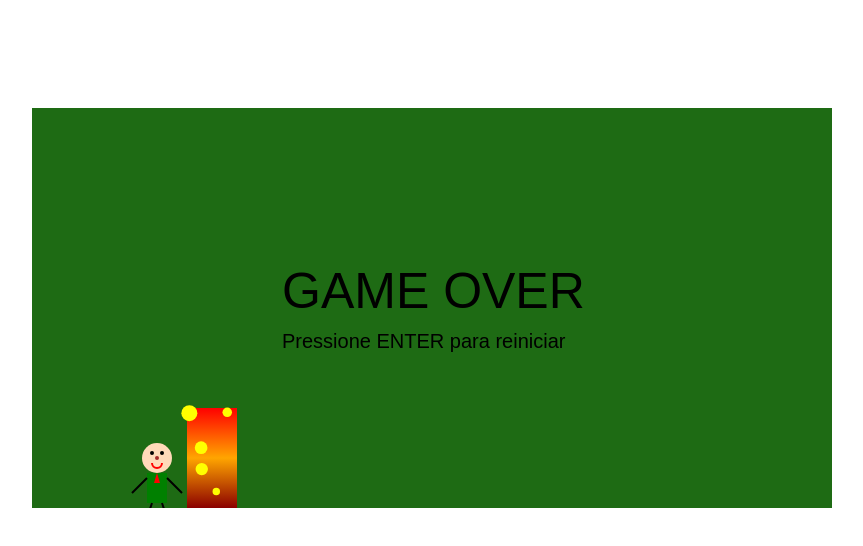
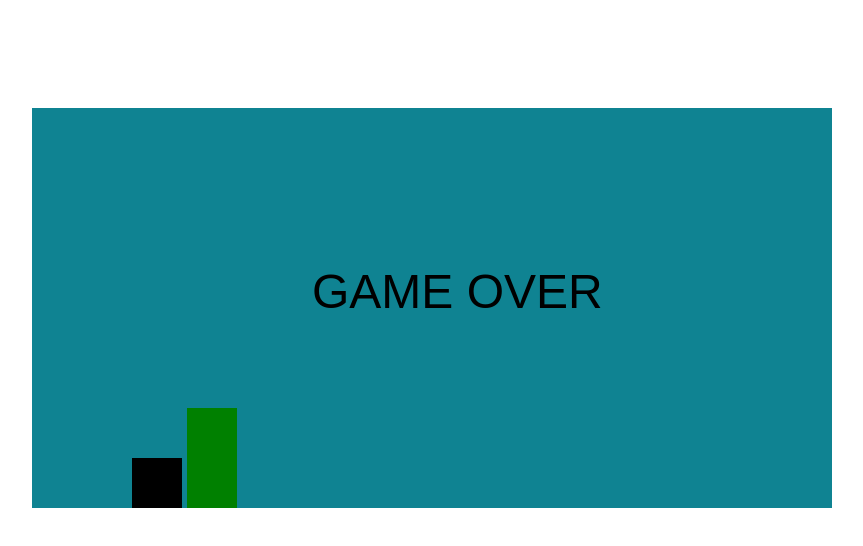
Before and after one commit to Arthur-lange/jogo, a plain HTML site: page index.html in a window 1280 px wide. Shown: the whole page, without its empty margins (208-1071 px from the left). Drawn offline with Linux system fonts and the light colour scheme.

Commit message:
atualização 2

```diff
--- a/index.html
+++ b/index.html
@@ -8,11 +8,12 @@
         body{
             display: flex;
             align-items: center;
-            justify-content: center;
+            justify-content: center ;
+
         }
         canvas{
             margin-top: 100px;
-            background-color: rgb(30, 107, 20);
+            background-color: rgb(15, 131, 146);
         }
     </style>
 </head>
--- a/script.js
+++ b/script.js
@@ -1,16 +1,11 @@
 const canvas = document.getElementById('jogo2D')
 const ctx = canvas.getContext('2d')
 const gravidade = 0.5
-let gameOver = false
-
 document.addEventListener('keypress', (e) => {
-    if(e.code == 'Space' && personagem.pulando == false && !gameOver){
-        personagem.velocidadey = 15
+    if(e.code == 'Space' && personagem.pulando==false){
+        personagem.velocidadey =  15
         console.log("PULOU")
         personagem.pulando = true
-    }
-    if(e.code == 'Enter' && gameOver){
-        reiniciarJogo()
     }
 })
 
@@ -23,71 +18,19 @@ const personagem = {
     pulando: false
 }
 
-function desenharPersonagem(){
-    // Desenha a cabeça
-    ctx.fillStyle = 'peachpuff'
-    ctx.beginPath()
-    ctx.arc(personagem.x + 25, personagem.y, 15, 0, Math.PI * 2)
-    ctx.fill()
-
-    // Desenha os olhos
+function desenharPersonagem() {
     ctx.fillStyle = 'black'
-    ctx.beginPath()
-    ctx.arc(personagem.x + 20, personagem.y - 5, 2, 0, Math.PI * 2)
-    ctx.arc(personagem.x + 30, personagem.y - 5, 2, 0, Math.PI * 2)
-    ctx.fill()
-
-    // Desenha o nariz
-    ctx.fillStyle = 'brown'
-    ctx.beginPath()
-    ctx.arc(personagem.x + 25, personagem.y, 2, 0, Math.PI * 2)
-    ctx.fill()
-
-    // Desenha a boca
-    ctx.strokeStyle = 'red'
-    ctx.beginPath()
-    ctx.arc(personagem.x + 25, personagem.y + 5, 5, 0, Math.PI)
-    ctx.stroke()
-
-    // Desenha o corpo (terno verde)
-    ctx.fillStyle = 'green'
-    ctx.fillRect(personagem.x + 15, personagem.y + 15, 20, 30)
-
-    // Desenha a gravata
-    ctx.fillStyle = 'red'
-    ctx.beginPath()
-    ctx.moveTo(personagem.x + 25, personagem.y + 15)
-    ctx.lineTo(personagem.x + 22, personagem.y + 25)
-    ctx.lineTo(personagem.x + 28, personagem.y + 25)
-    ctx.fill()
-
-    // Desenha as pernas
-    ctx.strokeStyle = 'black'
-    ctx.lineWidth = 2
-    ctx.beginPath()
-    ctx.moveTo(personagem.x + 20, personagem.y + 45)
-    ctx.lineTo(personagem.x + 15, personagem.y + 60)
-    ctx.moveTo(personagem.x + 30, personagem.y + 45)
-    ctx.lineTo(personagem.x + 35, personagem.y + 60)
-    ctx.stroke()
-
-    // Desenha os braços
-    ctx.beginPath()
-    ctx.moveTo(personagem.x + 15, personagem.y + 20)
-    ctx.lineTo(personagem.x, personagem.y + 35)
-    ctx.moveTo(personagem.x + 35, personagem.y + 20)
-    ctx.lineTo(personagem.x + 50, personagem.y + 35)
-    ctx.stroke()
+    ctx.fillRect(personagem.x, personagem.y, personagem.altura, personagem.largura)
 }
 
-function atualizarPersonagem(){
-    if(personagem.pulando){
+function atualizarPersonagem() {
+    if(personagem.pulando == true){
         personagem.velocidadey -= gravidade
         personagem.y -= personagem.velocidadey
-        if(personagem.y >= canvas.height - 50){
+        if(personagem.y >= canvas.height-50){
             personagem.velocidadey = 0
             personagem.pulando = false
-            personagem.y = canvas.height - 50
+            personagem.y = canvas.height-50
         }
     }
 }
@@ -100,27 +43,12 @@ const obstaculo = {
     velocidadex: 7
 }
 
-function desenharObstaculo(){
-    let gradient = ctx.createLinearGradient(obstaculo.x, obstaculo.y, obstaculo.x, obstaculo.y + obstaculo.altura)
-    gradient.addColorStop(0, 'red')
-    gradient.addColorStop(0.5, 'orange')
-    gradient.addColorStop(1, 'darkred')
-
-    ctx.fillStyle = gradient
+function desenharObstaculo() {
+    ctx.fillStyle = 'green'
     ctx.fillRect(obstaculo.x, obstaculo.y, obstaculo.largura, obstaculo.altura)
-
-    for(let i = 0; i < 5; i++){
-        let bubbleX = obstaculo.x + Math.random() * obstaculo.largura
-        let bubbleY = obstaculo.y + Math.random() * obstaculo.altura
-        let bubbleSize = Math.random() * 5 + 3
-        ctx.fillStyle = 'yellow'
-        ctx.beginPath()
-        ctx.arc(bubbleX, bubbleY, bubbleSize, 0, Math.PI * 2)
-        ctx.fill()
-    }
 }
 
-function atualizarObstaculo(){
+function atualizarObstaculo() {
     obstaculo.x -= obstaculo.velocidadex
     if(obstaculo.x <= 0 - obstaculo.largura){
         obstaculo.x = canvas.width
@@ -131,48 +59,41 @@ function atualizarObstaculo(){
     }
 }
 
-function detectarColisao(){
+function verificarColisao() {
     if (
         personagem.x < obstaculo.x + obstaculo.largura &&
         personagem.x + personagem.largura > obstaculo.x &&
         personagem.y < obstaculo.y + obstaculo.altura &&
         personagem.y + personagem.altura > obstaculo.y
     ) {
-        console.log("GAME OVER")
-        gameOver = true
+        return true;
     }
+    return false;
 }
 
-function desenharGameOver(){
+function exibirGameOver() {
     ctx.fillStyle = 'black'
-    ctx.font = '50px Arial'
-    ctx.fillText('GAME OVER', canvas.width / 2 - 150, canvas.height / 2)
-    ctx.font = '20px Arial'
-    ctx.fillText('Pressione ENTER para reiniciar', canvas.width / 2 - 150, canvas.height / 2 + 40)
+    ctx.font = '48px Arial'
+    ctx.fillText('GAME OVER', canvas.width / 2 - 120, canvas.height / 2)
 }
 
-function reiniciarJogo(){
-    gameOver = false
-    personagem.y = canvas.height - 50
-    personagem.velocidadey = 0
-    obstaculo.x = canvas.width - 50
-    obstaculo.velocidadex = 7
-    loop()
-}
+let jogoAtivo = true;
 
-function loop(){
-    if (gameOver) {
-        desenharGameOver()
-        return
+function loop() {
+    if (!jogoAtivo) {
+        exibirGameOver();
+        return;
     }
 
     ctx.clearRect(0, 0, canvas.width, canvas.height)
-
     desenharPersonagem()
     desenharObstaculo()
     atualizarPersonagem()
     atualizarObstaculo()
-    detectarColisao()
+
+    if (verificarColisao()) {
+        jogoAtivo = false;
+    }
 
     requestAnimationFrame(loop)
 }
```
Also changed, not shown: entidade.js (added, +60 -0 lines).
